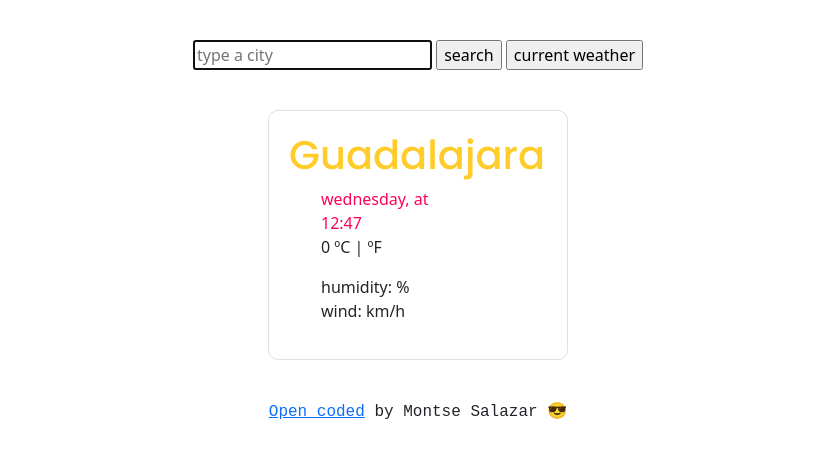
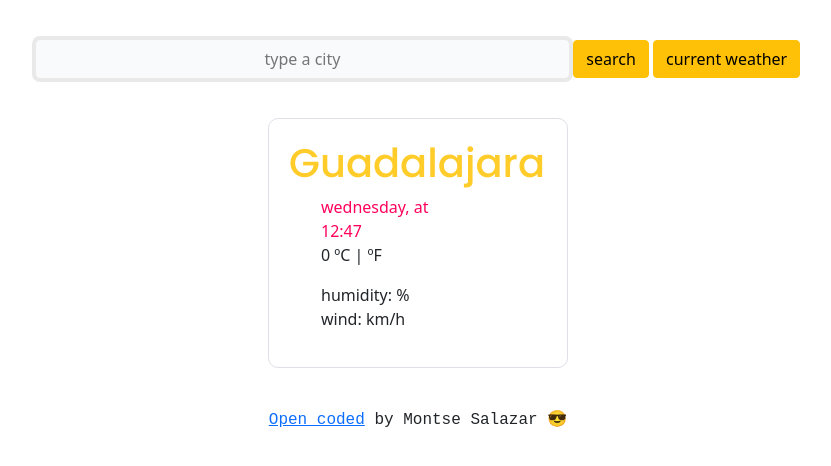
Before and after one commit to ultrachick/project-weather-app, a plain HTML site: page index.html in a window 1280 px wide. Shown: the whole page, without its empty margins (222-1053 px from the left). Drawn offline with nearby package versions, Linux system fonts and the light colour scheme.

Commit message:
buttons designs

```diff
--- a/index.html
+++ b/index.html
@@ -20,9 +20,9 @@
 
 <div class="input-box">
     <form id="search-city">
-        <input type="text" placeholder="type a city" autocomplete="off" id="city-input" autofocus="on">
-        <input type="submit" value="search">
-        <input type="submit" value="current weather" id="current-city-button">
+        <input type="text" placeholder="type a city" autocomplete="off" id="city-input" autofocus="on" class="btn btn-light col-5">
+        <input type="submit" value="search" class="btn btn-warning">
+        <input type="submit" value="current weather" id="current-city-button" class="btn btn-warning">
     </form>
 </div>
 <div class="weather-app">
--- a/style.css
+++ b/style.css
@@ -20,7 +20,6 @@
 h1 {
   font-family: "Poppins", sans-serif;
   color: #ffcc29;
-  font-weight: bolder;
 }
 
 li {
```
